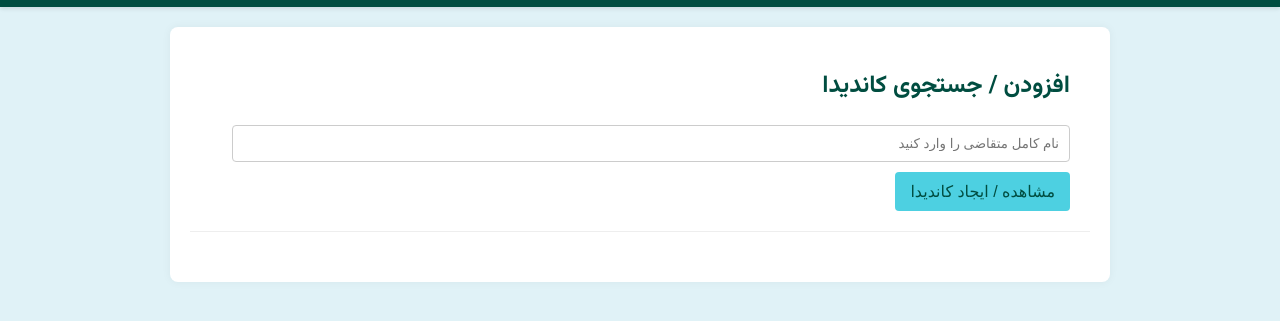
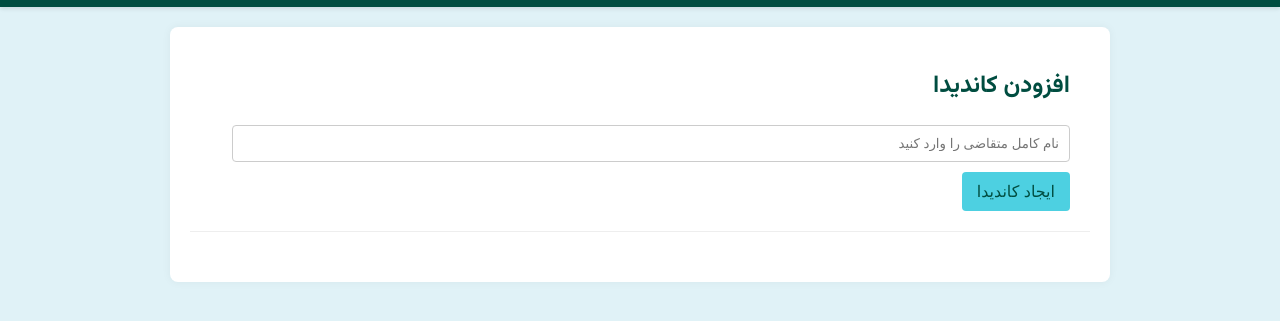
Before and after one commit to mhkhorshidnam/PMRECRUITMENT, a plain HTML site: page index.html in a window 1280 px wide. Shown: the part 63-384 px from the top of the page. Drawn offline with Linux system fonts and the light colour scheme.

Commit message:
Add files via upload

```diff
--- a/index.html
+++ b/index.html
@@ -14,9 +14,9 @@
     </header>
     <main>
         <section class="candidate-input">
-            <h2>افزودن / جستجوی کاندیدا</h2>
+            <h2>افزودن کاندیدا</h2>
             <input type="text" id="candidateNameInput" placeholder="نام کامل متقاضی را وارد کنید">
-            <button id="searchCreateBtn">مشاهده / ایجاد کاندیدا</button>
+            <button id="searchCreateBtn">ایجاد کاندیدا</button>
         </section>
 
         <section id="candidateDetails" class="hidden">
@@ -69,8 +69,7 @@
                 <textarea id="interviewerNotes" rows="5" placeholder="یادداشت‌های خود را اینجا وارد کنید"></textarea>
                 <button id="saveNotesStatusBtn">ذخیره یادداشت‌ها</button>
             </div>
-
-            </section>
+        </section>
     </main>
 
     <script src="script.js"></script>
```
